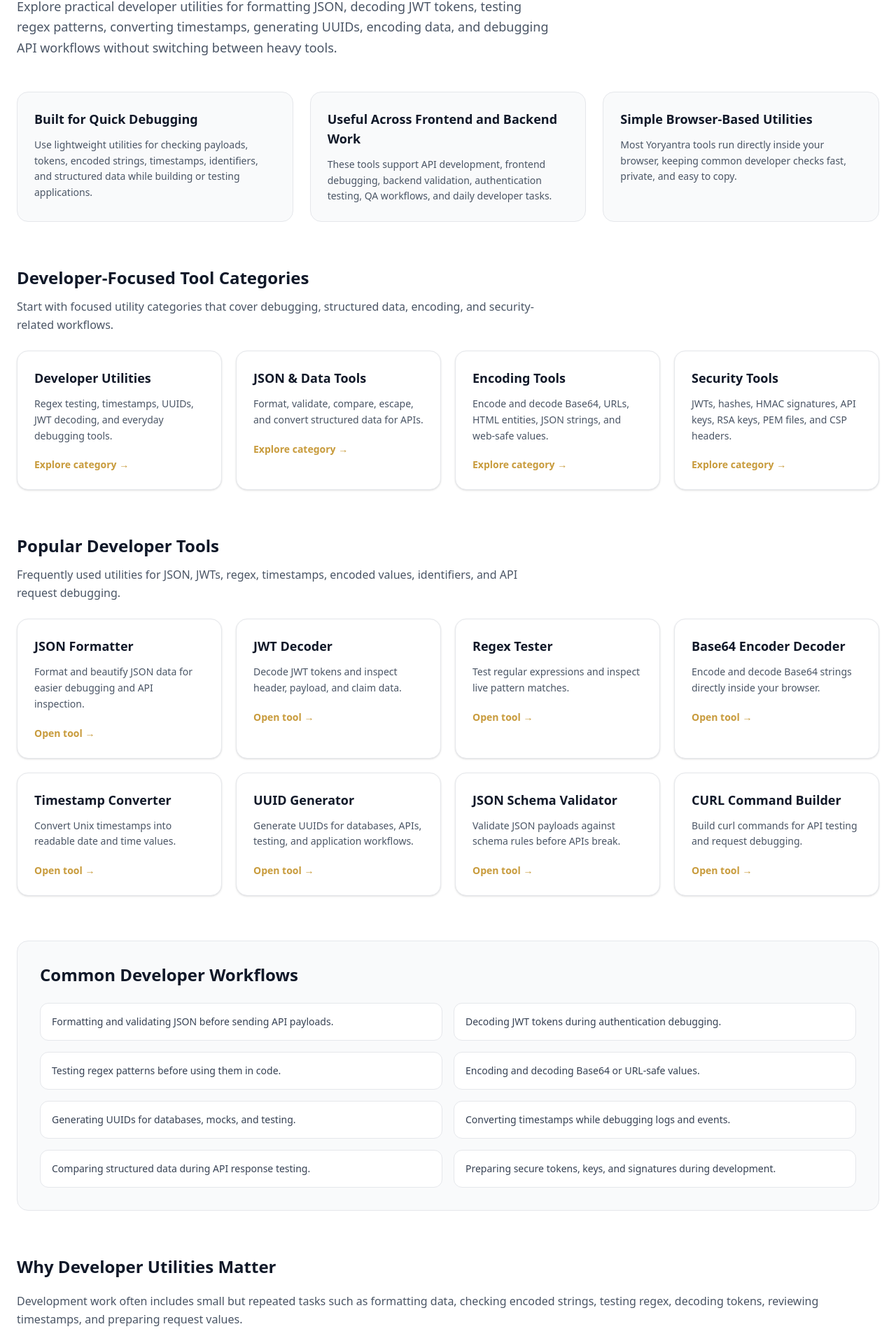
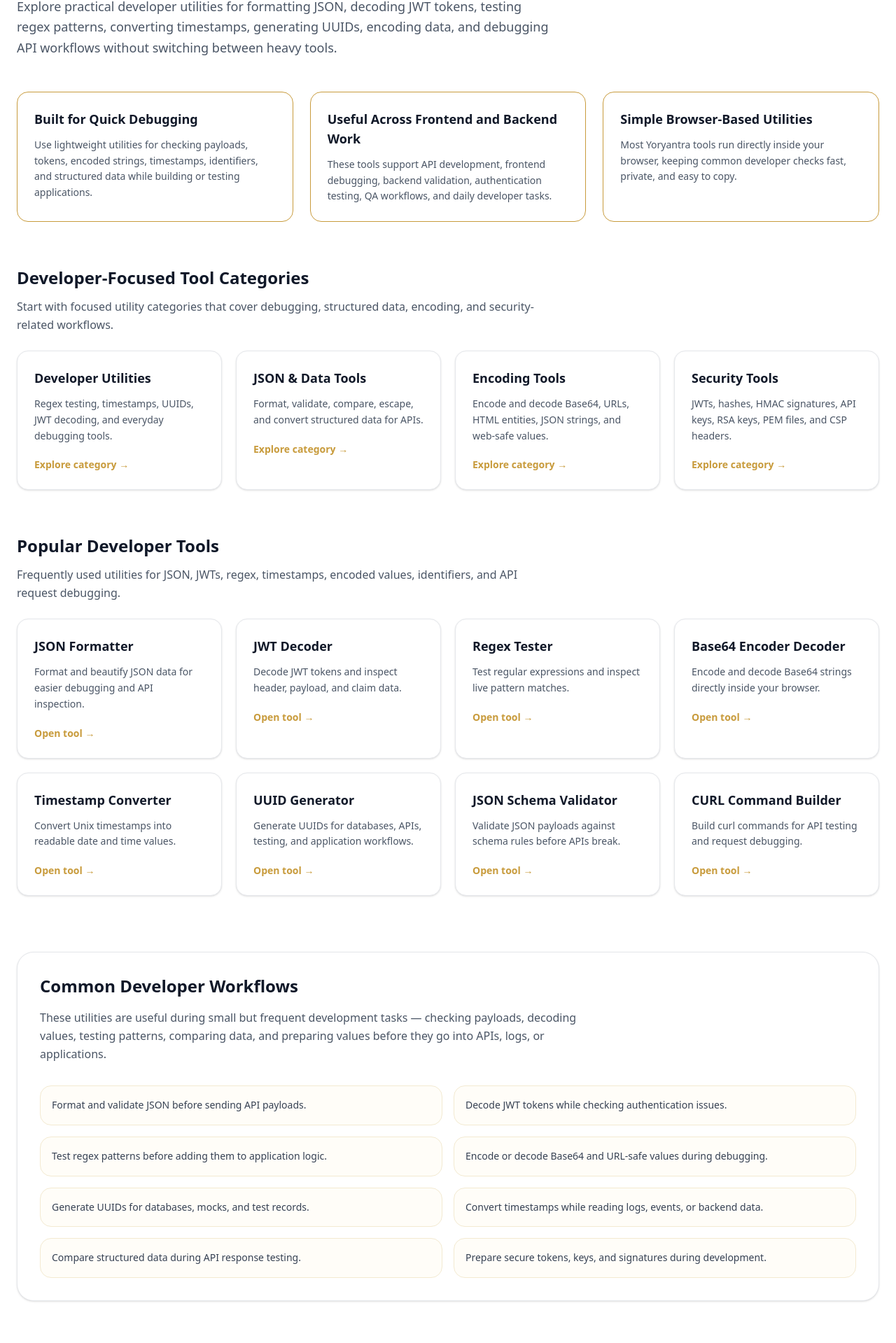
Before and after one commit to vaarunsonawwane-ops/yoryantra-new, a Next.js app: page /developers in a window 1280 px wide. Shown: the part 350-2269 px from the top of the page at 70% size. Built offline with nearby package versions, Linux system fonts and the light colour scheme.

Commit message:
Developer page update

```diff
--- a/app/developers/page.tsx
+++ b/app/developers/page.tsx
@@ -164,7 +164,7 @@ export default function Page() {
 
         {/* INTRO */}
         <div className="mt-12 grid gap-6 md:grid-cols-3">
-          <div className="rounded-2xl border border-gray-200 bg-gray-50 p-6">
+          <div className="rounded-2xl border border-[var(--light-gold)] bg-[var(--cream)] p-6">
             <h2 className="text-lg font-semibold text-gray-900">
               Built for Quick Debugging
             </h2>
@@ -176,7 +176,7 @@ export default function Page() {
             </p>
           </div>
 
-          <div className="rounded-2xl border border-gray-200 bg-gray-50 p-6">
+          <div className="rounded-2xl border border-[var(--light-gold)] bg-[var(--cream)] p-6">
             <h2 className="text-lg font-semibold text-gray-900">
               Useful Across Frontend and Backend Work
             </h2>
@@ -188,7 +188,7 @@ export default function Page() {
             </p>
           </div>
 
-          <div className="rounded-2xl border border-gray-200 bg-gray-50 p-6">
+          <div className="rounded-2xl border border-[var(--light-gold)] bg-[var(--cream)] p-6">
             <h2 className="text-lg font-semibold text-gray-900">
               Simple Browser-Based Utilities
             </h2>
@@ -272,32 +272,37 @@ export default function Page() {
           </div>
         </section>
 
-        {/* USE CASES */}
-        <section className="mt-16 rounded-2xl border border-gray-200 bg-gray-50 p-8">
+			{/* COMMON WORKFLOWS */}
+			<SectionCard>
 			  <h2 className="text-2xl font-semibold text-gray-900">
 				Common Developer Workflows
 			  </h2>
 
-          <div className="mt-6 grid gap-4 md:grid-cols-2">
+			  <p className="mt-4 max-w-3xl text-gray-600 leading-relaxed">
+				These utilities are useful during small but frequent development tasks —
+				checking payloads, decoding values, testing patterns, comparing data, and
+				preparing values before they go into APIs, logs, or applications.
+			  </p>
+
+			  <div className="mt-8 grid gap-4 md:grid-cols-2">
 				{[
-              "Formatting and validating JSON before sending API payloads.",
-              "Decoding JWT tokens during authentication debugging.",
-              "Testing regex patterns before using them in code.",
-              "Encoding and decoding Base64 or URL-safe values.",
-              "Generating UUIDs for databases, mocks, and testing.",
-              "Converting timestamps while debugging logs and events.",
-              "Comparing structured data during API response testing.",
-              "Preparing secure tokens, keys, and signatures during development.",
+				  "Format and validate JSON before sending API payloads.",
+				  "Decode JWT tokens while checking authentication issues.",
+				  "Test regex patterns before adding them to application logic.",
+				  "Encode or decode Base64 and URL-safe values during debugging.",
+				  "Generate UUIDs for databases, mocks, and test records.",
+				  "Convert timestamps while reading logs, events, or backend data.",
+				  "Compare structured data during API response testing.",
+				  "Prepare secure tokens, keys, and signatures during development.",
 				].map((item) => (
-              <div
-                key={item}
-                className="rounded-xl border border-gray-200 bg-white p-4 text-sm text-gray-700"
-              >
+				  <SectionMiniCard key={item}>
+					<p className="text-sm leading-relaxed text-gray-700">
 					  {item}
-              </div>
+					</p>
+				  </SectionMiniCard>
 				))}
 			  </div>
-        </section>
+			</SectionCard>
 
         {/* WHY MATTERS */}
         <section className="mt-16">
```
Lines whose indentation alone changed are shown as unchanged.
